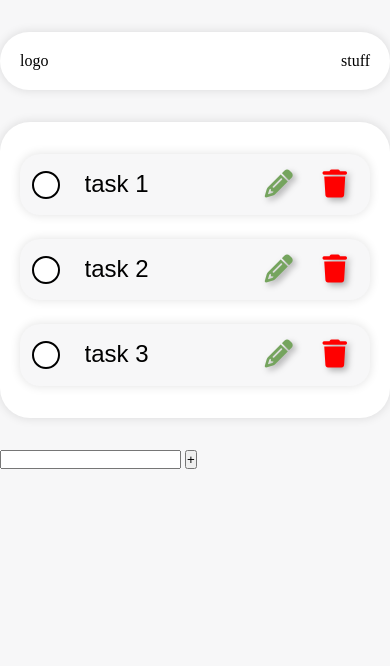
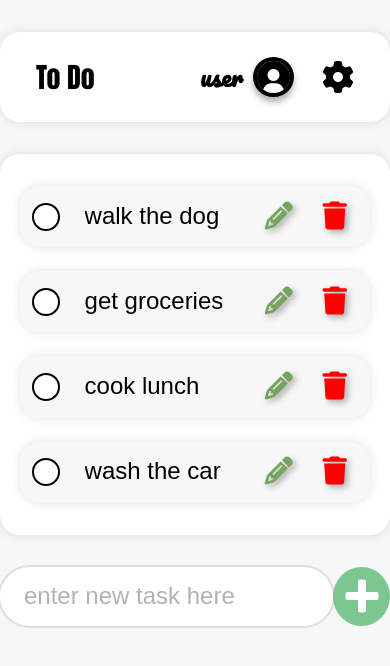
Before and after one commit to DevUn-known/stuff-to-do, a website: page public/index.html in a window 390 px wide. Drawn offline with Linux system fonts and the light colour scheme.

Commit message:
completed unresponsive main page ui

```diff
--- a/public/brapp.js
+++ b/public/brapp.js
@@ -1,17 +1,41 @@
-// <---- Check box control ----> //
+// <-- $populate -->
 
+const addTask = (str, id) => {
+    taskContainer.innerHTML += `
+        <li data-id="${id}">
+            <span class="checkbox"></span>
+            <input class="task-title" type="text" value="${str}" disabled="true">
+            <div class="update-btns">
+                <button type="button" class="edit"><i class="fa-solid fa-pencil"></i></button>
+                <button type="button" class="save hidden"><i class="fa-solid fa-floppy-disk"></i></button>
+            </div>
+            <button type="button" class="delete"><i class="fa-solid fa-trash"></i></button>
+        </li>
+    `
+}
+
+const data = ['walk the dog', 'get groceries', 'cook lunch', 'wash the car'];
+
+const taskContainer = document.querySelector('#tasks ul');
+
+data.forEach((str, i) => {
+    addTask(str, i);
+})
+
+// <-- $tasks -->
+const refresh = () => {
     const tasks = document.querySelectorAll('#tasks li');
 
     tasks.forEach(task => {
         const titleInput = task.querySelector('input.task-title');
         titleInput.disabled = true;
-    // checkbox
+        // <---- $checkbox ----> //
         const checkbox = task.querySelector(".checkbox");
         checkbox.addEventListener('click', e => {
             checkbox.classList.toggle('checked');
             titleInput.classList.toggle('striked');
         });
-    // buttons
+        // <---- $button ----> //
         const editBtn = task.querySelector('button.edit')
         const saveBtn = task.querySelector('button.save');
         const deleteBtn = task.querySelector('button.delete');
@@ -31,4 +55,22 @@ tasks.forEach(task => {
                 titleInput.disabled = true;
             }), 1000
         });
+        deleteBtn.addEventListener('click', e => {
+            taskContainer.removeChild(task);
+        })
     });
+}
+
+refresh();
+
+/* $add form */
+
+const addBtn = document.getElementById('task-create-btn');
+const taskInput = document.getElementById('new-task-title');
+
+addBtn.addEventListener('click', e => {
+    e.preventDefault();
+    if (taskInput.value) addTask(taskInput.value, Date.now());
+    taskInput.value = '';
+    refresh();
+})
--- a/public/index.html
+++ b/public/index.html
@@ -4,52 +4,45 @@
     <meta charset="UTF-8">
     <meta name="viewport" content="width=device-width, initial-scale=1.0">
     <link rel="stylesheet" href="https://cdnjs.cloudflare.com/ajax/libs/font-awesome/6.5.1/css/all.min.css" integrity="sha512-DTOQO9RWCH3ppGqcWaEA1BIZOC6xxalwEsw9c2QQeAIftl+Vegovlnee1c9QX4TctnWMn13TZye+giMm8e2LwA==" crossorigin="anonymous" referrerpolicy="no-referrer" />
-    <style>
-        @import url('https://fonts.googleapis.com/css2?family=Anonymous+Pro:ital,wght@0,400;0,700;1,400;1,700&display=swap');
-    </style>
+    <style>@import url('https://fonts.googleapis.com/css2?family=Anonymous+Pro:ital,wght@0,400;0,700;1,400;1,700&display=swap');</style>
+    <style>@import url('https://fonts.googleapis.com/css2?family=Pacifico&display=swap');</style>
 
     <link rel="stylesheet" href="./style.css">
     <title>StuffToDo</title>
 </head>
 <body>
     <div id="container-main">
+
+        <!-- nav bar -->
+
         <div id="nav-bar">
-            <div id="nav-left">logo</div>
-            <div id="nav-right">stuff</div>
+            <div id="nav-left">
+                <span id="app-title">To Do</span>
+            </div>
+            <div id="nav-right">
+                <button id="profile-preview">
+                    <span class="title">user</span>
+                    <i id="user-img" class="fa-solid fa-user"></i>
+                </button>
+                <button id="settings">
+                    <i class="fa-solid fa-gear"></i>
+                </button>
+            </div>
         </div>
+
+        <!-- tasks -->
+
         <div id="tasks">
             <ul>
-                <li>
-                    <span class="checkbox"></span>
-                    <input class="task-title" type="text" value="task 1" disabled="true">
-                    <div class="update-btns">
-                        <button type="button" class="edit"><i class="fa-solid fa-pencil"></i></button>
-                        <button type="button" class="save hidden"><i class="fa-solid fa-floppy-disk"></i></button>
-                    </div>
-                    <button type="button" class="delete"><i class="fa-solid fa-trash"></i></button>
-                </li>
-                <li>
-                    <span class="checkbox"></span>
-                    <input class="task-title" type="text" value="task 2" disabled="true">
-                    <div class="update-btns">
-                        <button type="button" class="edit"><i class="fa-solid fa-pencil"></i></button>
-                        <button type="button" class="save hidden"><i class="fa-solid fa-floppy-disk"></i></button>
-                    </div>
-                    <button type="button" class="delete"><i class="fa-solid fa-trash"></i></button>
-                </li>
-                <li>
-                    <span class="checkbox"></span>
-                    <input class="task-title" type="text" value="task 3" disabled="true">
-                    <div class="update-btns">
-                        <button type="button" class="edit"><i class="fa-solid fa-pencil"></i></button>
-                        <button type="button" class="save hidden"><i class="fa-solid fa-floppy-disk"></i></button>
-                    </div>
-                    <button type="button" class="delete"><i class="fa-solid fa-trash"></i></button>
-                </li>
+
+            </ul>
         </div>
+
+        <!-- new task form -->
+
         <form id="new-task">
-            <input type="text" id="new-task-title">
-            <button type="submit" id="task-create-btn">+</button>
+            <input type="text" id="new-task-title" placeholder="enter new task here">
+            <button type="submit" id="task-create-btn"></button>
         </form>
     </div>
     <script src="brapp.js"></script>
--- a/public/style.css
+++ b/public/style.css
@@ -1,3 +1,4 @@
+/* $variables*/
 :root {
   --back-pri: #F7F7F8;
   --back-sec: #FFFFFF;
@@ -13,10 +14,11 @@ html {
   height: 100vh;
 }
 
-/* General tags */
+/* $General tags */
 
 body{
   background-color: var(--back-pri);
+  font-family: Impact, Haettenschweiler, 'Arial Narrow Bold', sans-serif;
 }
 
 li {
@@ -27,7 +29,7 @@ li {
   display: none;
 }
 
-/* Group styles */
+/* $Group styles */
 
 #nav-bar, #tasks {
   box-shadow: 0 0 10px 1px rgba(0, 0, 0, 0.1);
@@ -40,11 +42,11 @@ li {
 #nav-bar, #tasks {
   background-color: var(--back-sec);
   margin: 2em auto;
-  border-radius: 30px;
+  border-radius: 20px;
   padding: 1.25em;
 }
 
-/* Containers */
+/* $Containers */
 
 #container-main {
     width: 95%;
@@ -53,14 +55,65 @@ li {
     box-sizing: border-box;
 }
 
-/* nav */
+/* $nav */
 
 #nav-bar {
   display: flex;
   justify-content: space-between;
+  align-items: center;
+  padding: 1.5em 2.25em;
+
 }
 
-/* tasks */
+#nav-right {
+  display: flex;
+
+}
+
+#app-title {
+  font-weight: bold;
+  font-size: 1.75rem;
+}
+
+#profile-preview, #settings {
+  display: flex;
+  background-color: transparent;
+  border: none;
+  font-family: "Pacifico", cursive;
+  font-size: 1.5rem;
+  font-weight: bold;
+  align-items: center;
+  cursor: pointer;
+}
+
+#user-img {
+  filter: drop-shadow(0px 5px 3px rgba(0, 0, 0, 0.3));
+}
+
+#settings {
+  font-size: 2rem;
+  margin-left: 1em;
+  transition: transform 0.3s;
+}
+
+#settings:hover {
+  transform: rotateZ(180deg);
+}
+
+#settings:active {
+  transform: rotateZ(0deg);
+}
+
+#user-img {
+  background-color: black;
+  color: white;
+  border-radius: 50%;
+  outline: 4px solid black;
+  padding: 0.35em 0.25em 0 0.25em;
+  margin-left: 0.6em;
+}
+
+/* $tasks */
 
 #tasks {
   font-family: "Anonymous Pro", monospace;
@@ -104,7 +157,7 @@ li {
   text-decoration: line-through;
 }
 
-/* checkbox */
+/* -$checkbox */
 
 .checkbox {
   display: inline-block;
@@ -137,7 +190,7 @@ li {
   transform: rotate(40deg) translateY(-50%);
 }
 
-/* task buttons */
+/* -$task buttons */
 
 #tasks li button {
   font-size: 1.75rem;
@@ -167,6 +220,68 @@ button.delete {
   color: red;
 }
 
+/* $create task form */
+
+#new-task {
+  width: 100%;
+  display: flex;
+  justify-content: space-between;
+}
+
+#new-task-title{
+  width: 90%;
+  border: none;
+  font-size: 1.5rem;
+  box-shadow: 0 0 1px 2px rgba(0, 0, 0, 0.1);
+  padding: 0.65em 1em;
+  border-radius: 30px;
+}
+
+#new-task-title::placeholder {
+  color: black;
+  opacity: 0.3;
+}
+
+#task-create-btn {
+  width: 60px;
+  position: relative;
+  background-color: #7DC591;
+  font-size: 3rem;
+  font-weight: bold;
+  border: none;
+  border-radius: 50%;
+  transition: background-color 0.2s;
+  cursor: pointer;
+}
+
+#task-create-btn:hover {
+  background-color: #5ea873;
+}
+
+#task-create-btn:active {
+  background-color: #4a7556;
+}
+
+#task-create-btn::before , #task-create-btn::after {
+  content: "";
+  position: absolute;
+  background-color: white;
+  top: 50%;
+  left: 50%;
+  border-radius: 2px;
+  transform: translate(-50%, -50%);
+}
+
+#task-create-btn::before {
+  width: 8px;
+  height: 33px;
+}
+
+#task-create-btn::after {
+  width: 33px;
+  height: 8px;
+}
+
 @media (max-width: 434px){
   #container-main {
     width: 100%;
```
Lines whose indentation alone changed are shown as unchanged.
